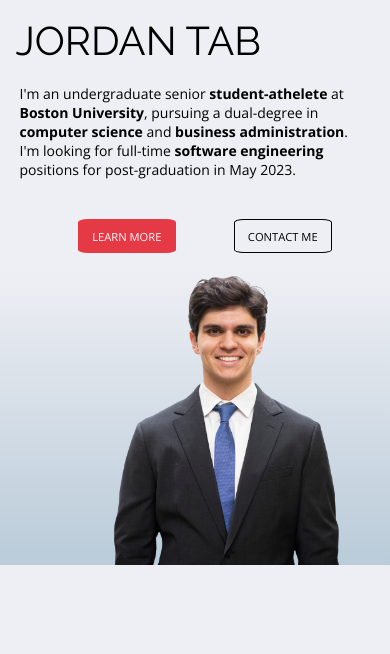
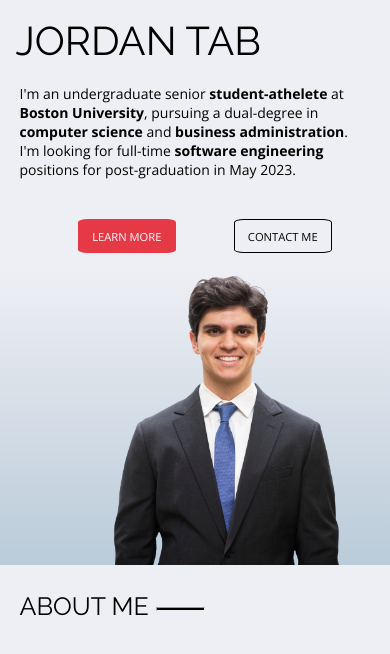
Before and after one commit to jordantab/portfolio-React-client, a React (Create React App) app in the folder portfolio-react-client/: page / in a window 390 px wide. Shown: the top 654 px of the page. Built offline with nearby package versions, Linux system fonts and the light colour scheme.

Commit message:
Testing phone view

```diff
--- a/portfolio-react-client/src/components/About.css
+++ b/portfolio-react-client/src/components/About.css
@@ -504,22 +504,21 @@
 }
 
 @media (max-width: 600px) {
-    .temp {
+    /* .temp {
         position: absolute;
-    }
+    } */
     .title {
         position: absolute;
-        font-size: 400%;
-        top: 100%;
-        left: 0;
-        width: 10px;
+        font-size: 25px;
+        top: 70%;
+        left: 5%;
         font-family: 'Raleway', sans-serif;
     }
 
     .horizontal-line {
         position: absolute;
-        top: 104%;
-        left: 0;
+        top: 71%;
+        left: 40%;
         width: 12%;
         height: 2px;
         background-color: black;
--- a/portfolio-react-client/src/components/About.jsx
+++ b/portfolio-react-client/src/components/About.jsx
@@ -7,7 +7,7 @@ const About = () => {
                 ABOUT ME
             </div>
             <hr className='horizontal-line'/>
-            <div className="about-description">
+            {/* <div className="about-description">
                 I'm an undergraduate <b>senior student-athlete</b> at <b>Boston University</b>, pursuing a dual-degree in <b>computer
                 science and business administration</b> with a concentration in <b>business analytics</b>. I'm also a member of the
                 Boston University NCAA Division 1 <b>Varsity Men's Basketball</b> team. Currently, I'm looking for <b>full-time software engineering
@@ -62,7 +62,7 @@ const About = () => {
                 <h2>Invite Education LLC.</h2>
                 <h3>Summer 2021</h3>
                 <p>Summer Intern</p>
-            </div>
+            </div> */}
             <br></br>
             <div className="about-bottom" id="about">hey</div>
         </div >
--- a/portfolio-react-client/src/pages/HomePage.jsx
+++ b/portfolio-react-client/src/pages/HomePage.jsx
@@ -9,7 +9,7 @@ function HomePage () {
         <div>
             {/* <Header/> */}
             <Home/>
-            {/* <About/> */}
+            <About/>
             {/* <Projects/> */}
             {/* <Contact/> */}
         </div>
```
